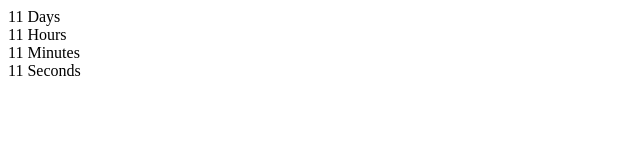
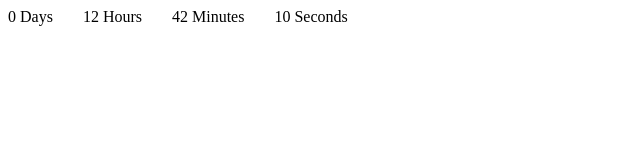
Before and after one commit to vpoklad/goit-js-hw-11-timer, a plain HTML site: page index.html in a window 1280 px wide. Shown: the whole page, without its empty margins (0-640 px from the left). Drawn offline with Linux system fonts and the light colour scheme.

Commit message:
timer_done

```diff
--- a/index.html
+++ b/index.html
@@ -4,27 +4,28 @@
     <meta charset="UTF-8" />
     <meta name="viewport" content="width=device-width, initial-scale=1.0" />
     <meta http-equiv="X-UA-Compatible" content="ie=edge" />
+    <link rel="stylesheet" href="./styles.css" />
     <title>goit-js-hw-11-Timer</title>
   </head>
   <body>
     <div class="timer" id="timer-1">
       <div class="field">
-        <span class="value" data-value="days">11</span>
+        <span class="value" data-value="days"></span>
         <span class="label">Days</span>
       </div>
 
       <div class="field">
-        <span class="value" data-value="hours">11</span>
+        <span class="value" data-value="hours"></span>
         <span class="label">Hours</span>
       </div>
 
       <div class="field">
-        <span class="value" data-value="mins">11</span>
+        <span class="value" data-value="mins"></span>
         <span class="label">Minutes</span>
       </div>
 
       <div class="field">
-        <span class="value" data-value="secs">11</span>
+        <span class="value" data-value="secs"></span>
         <span class="label">Seconds</span>
       </div>
     </div>
--- a/index.js
+++ b/index.js
@@ -1,60 +1,64 @@
-function pad(value){
-        return String(value).padStart(2, "0");
-};
-const CountdownTimer = {
-    targetDate: new Date('Aug 21, 2021'),
-    time: null,
 
-    getTime() {
-        let currentDate = Date.now();
-        time = this.targetDate.getTime() - currentDate;
-        const days = Math.floor(time / (1000 * 60 * 60 * 24));
-        const hours =pad(Math.floor((time % (1000 * 60 * 60 * 24)) / (1000 * 60 * 60)));
-        const mins = pad(Math.floor((time % (1000 * 60 * 60)) / (1000 * 60)));
-        const secs = pad(Math.floor((time % (1000 * 60)) / 1000));
-        console.log(days, hours, mins, secs);
+class CountdownTimer{
+    constructor({ selector, targetDate }) {
+        this.selector = document.querySelector(selector);;
+        this.targetDate = targetDate;
+        this.refs = {
+            days: this.selector.querySelector('[data-value="days"]'),
+            hours: this.selector.querySelector('[data-value="hours"]'),
+            minutes: this.selector.querySelector('[data-value="mins"]'),
+            seconds: this.selector.querySelector('[data-value="secs"]'),
+        }
+        this.start();
+        }
 
-    },
-    start() {
-    setInterval(this.getTime.bind(CountdownTimer), 1000)
+
+
+    start() { this.timeIntervalId = setInterval(() => {
+            const timeToGo = this.targetDate - Date.now();
+            if (timeToGo <= 0) {
+                clearInterval(this.timeIntervalId);
+                alert('Target date has passed!')
+                return;
+            }
+
+            const timeRemaining = this.getTime(timeToGo);
+            this.renderClock(timeRemaining);
+        }, 1000)
+
+
+
     }
 
 
-}
-CountdownTimer.start();
+    getTime(time) {
+
+        const days = Math.floor(time / (1000 * 60 * 60 * 24));
+        const hours =this.pad(Math.floor((time % (1000 * 60 * 60 * 24)) / (1000 * 60 * 60)));
+        const minutes = this.pad(Math.floor((time % (1000 * 60 * 60)) / (1000 * 60)));
+        const seconds = this.pad(Math.floor((time % (1000 * 60)) / 1000));
+        return { days, hours, minutes, seconds };
+
+    }
 
 
 
+    renderClock({ days, hours, minutes, seconds }) {
+        this.refs.days.textContent = days;
+        this.refs.hours.textContent = hours;
+        this.refs.minutes.textContent = minutes;
+        this.refs.seconds.textContent = seconds;
+    }
 
-// const days = Math.floor(time / (1000 * 60 * 60 * 24));
+    pad(value) {
+                return String(value).padStart(2, "0");
+    }
 
-/*
- * Оставшиеся часы: получаем остаток от предыдущего расчета с помощью оператора
- * остатка % и делим его на количество миллисекунд в одном часе
- * (1000 * 60 * 60 = миллисекунды * минуты * секунды)
- */
-// const hours = Math.floor((time % (1000 * 60 * 60 * 24)) / (1000 * 60 * 60));
-
-/*
- * Оставшиеся минуты: получаем оставшиеся минуты и делим их на количество
- * миллисекунд в одной минуте (1000 * 60 = миллисекунды * секунды)
- */
-// const mins = Math.floor((time % (1000 * 60 * 60)) / (1000 * 60));
-
-/*
- * Оставшиеся секунды: получаем оставшиеся секунды и делим их на количество
- * миллисекунд в одной секунде (1000)
- */
-// const secs = Math.floor((time % (1000 * 60)) / 1000);
-
-/*
- * Оставшиеся дни: делим значение UTC на 1000 * 60 * 60 * 24, количество
- * миллисекунд в одном дне (миллисекунды * секунды * минуты * часы)
- */
+}
 
 
 
-// new CountdownTimer({
-//   selector: '#timer-1',
-//   targetDate: new Date('Jul 17, 2019'),
-// });
+new CountdownTimer({
+  selector: '#timer-1',
+  targetDate: new Date('Aug 11, 2021'),
+});
--- /dev/null
+++ b/styles.css
@@ -0,0 +1,6 @@
+.timer {
+  display: flex;
+}
+.timer .field:not(:last-child) {
+  margin-right: 30px;
+}
```
